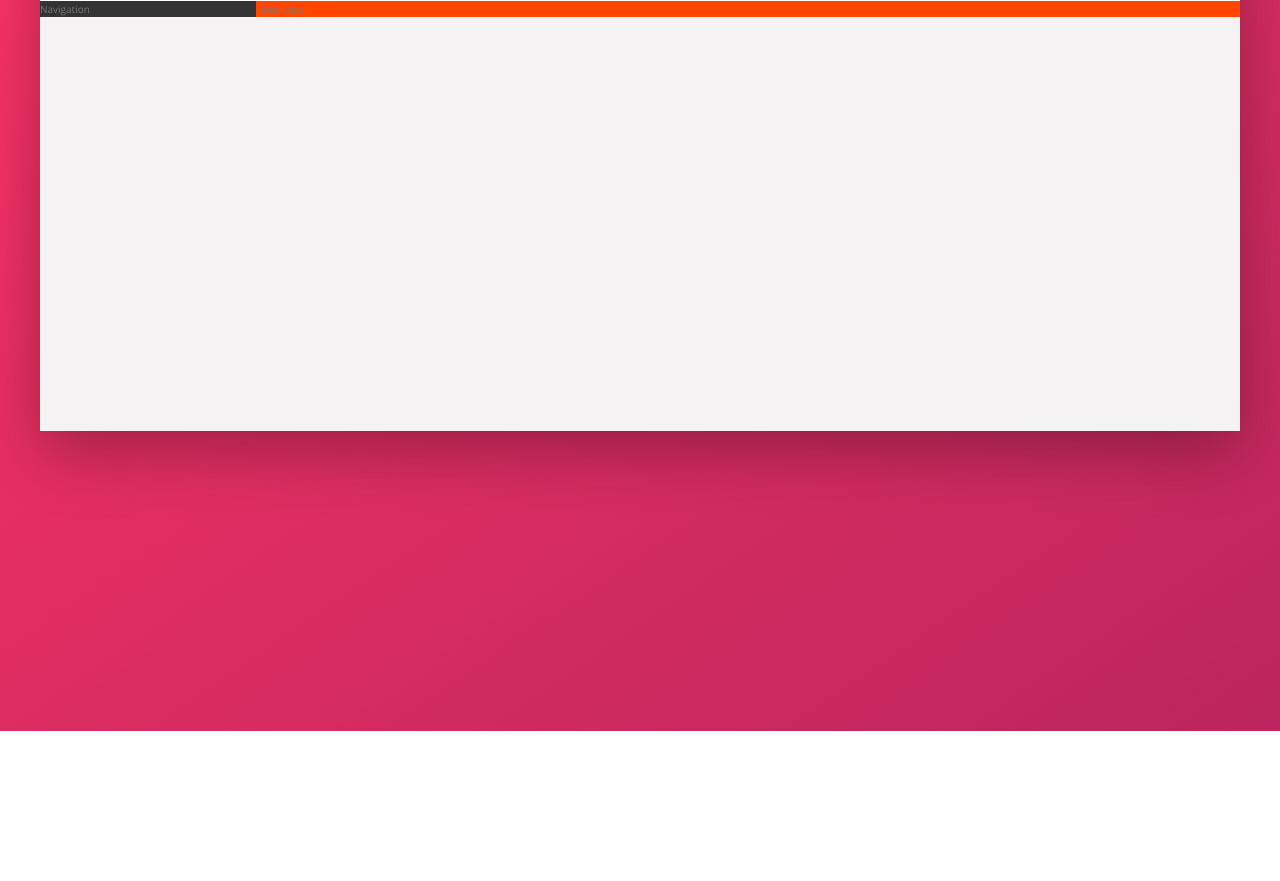
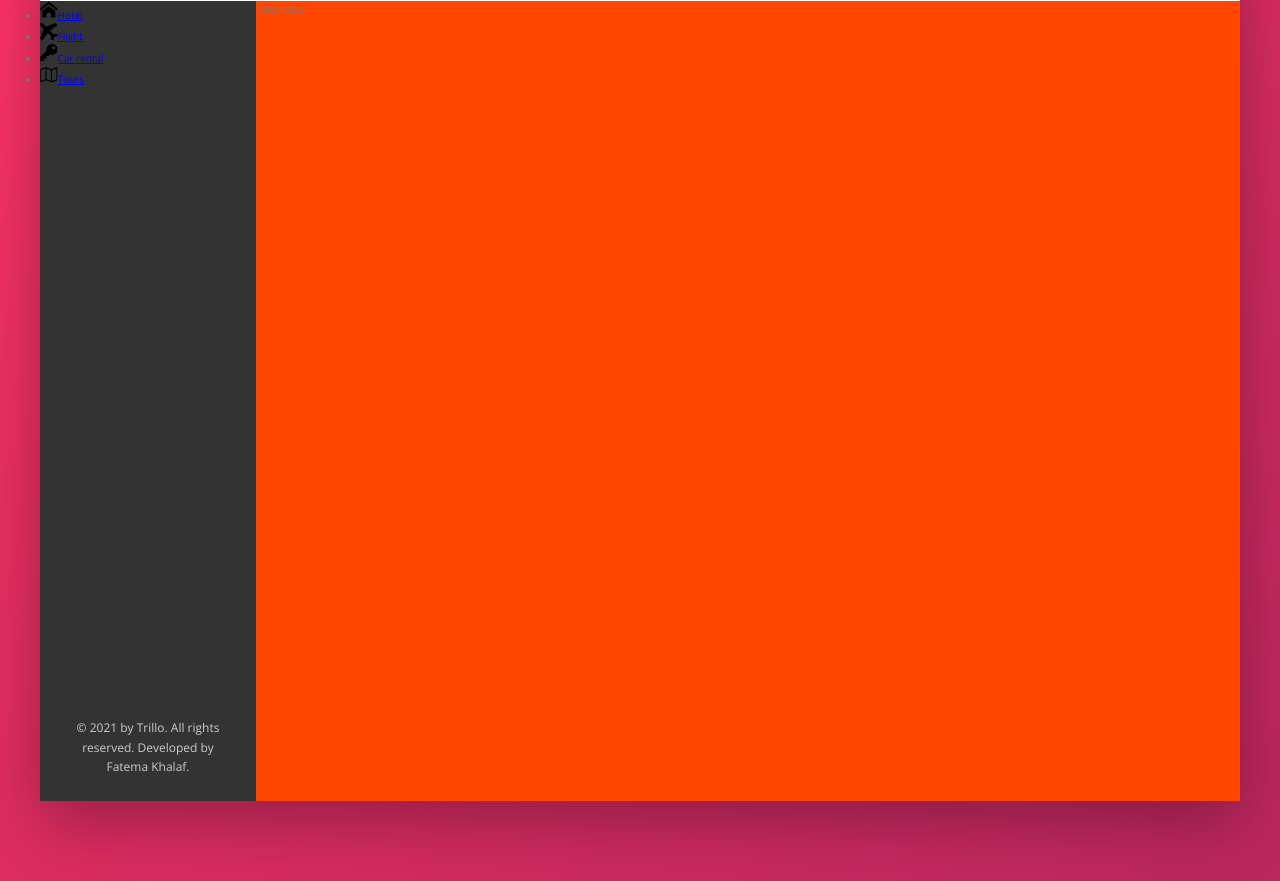
Before and after one commit to fatema-khalaf/Trillo, a website: page index.html in a window 1280 px wide. Shown: the part 149-1030 px from the top of the page. Before the commit the page ends 880 px from the top, so only its background shows below. Drawn offline with nearby package versions, Linux system fonts and the light colour scheme.

Commit message:
Video-78

```diff
--- a/index.html
+++ b/index.html
@@ -53,7 +53,46 @@
         </nav>
       </header>
       <div class="content">
-        <nav class="sidebar">Navigation</nav>
+        <nav class="sidebar">
+          <ul class="side-nav">
+            <li class="side-nav__item">
+              <a href="#" class="side-nav__link">
+                <svg class="side-nav__icon">
+                  <use xlink:href="img/sprite.svg#icon-home"></use>
+                  <span>Hotel</span>
+                </svg>
+              </a>
+            </li>
+            <li class="side-nav__item">
+              <a href="#" class="side-nav__link">
+                <svg class="side-nav__icon">
+                  <use xlink:href="img/sprite.svg#icon-airplane"></use>
+                  <span>Flight</span>
+                </svg>
+              </a>
+            </li>
+            <li class="side-nav__item">
+              <a href="#" class="side-nav__link">
+                <svg class="side-nav__icon">
+                  <use xlink:href="img/sprite.svg#icon-key"></use>
+                  <span>Car rental</span>
+                </svg>
+              </a>
+            </li>
+            <li class="side-nav__item">
+              <a href="#" class="side-nav__link">
+                <svg class="side-nav__icon">
+                  <use xlink:href="img/sprite.svg#icon-map2"></use>
+                  <span>Tours</span>
+                </svg>
+              </a>
+            </li>
+          </ul>
+          <div class="legal">
+            &copy 2021 by Trillo. All rights reserved. Developed by Fatema
+            Khalaf.
+          </div>
+        </nav>
         <main class="hotel-view">Hotel view</main>
       </div>
     </div>
--- a/sass/_component.scss
+++ b/sass/_component.scss
@@ -102,3 +102,25 @@
     margin-right: 1rem;
   }
 }
+
+//////////////////////////////////////
+// SIDE NAVIGATION
+.side-nav {
+  &__item {
+  }
+  &__link {
+  }
+  &__icon {
+    width: 1.75rem;
+    height: 1.75rem;
+  }
+}
+
+//////////////////////////////////////
+// LEGAL TEXT
+.legal {
+  font-size: 1.2rem;
+  color: var(--color-grey-light-4);
+  text-align: center;
+  padding: 2.5rem;
+}
--- a/sass/_layout.scss
+++ b/sass/_layout.scss
@@ -11,7 +11,7 @@
   background-color: #fff;
   border-bottom: var(--color-grey-light-2);
   display: flex;
-  justify-content: space-around;
+  justify-content: space-between;
   align-items: center;
 }
 .content {
@@ -21,9 +21,13 @@
 .sidebar {
   background-color: var(--color-grey-dark-1);
   flex: 0 0 18%; // this to assign the width, 0 don't grow, 0 don't shrink, 18% fill 18% of the space
+  display: flex;
+  flex-direction: column;
+  justify-content: space-between;
 }
 .hotel-view {
   background-color: #fff;
   background-color: orangered;
+  height: 80rem;
   flex: 1; // grow as much as you can
 }
```
Also changed, not shown: css/style.css.
